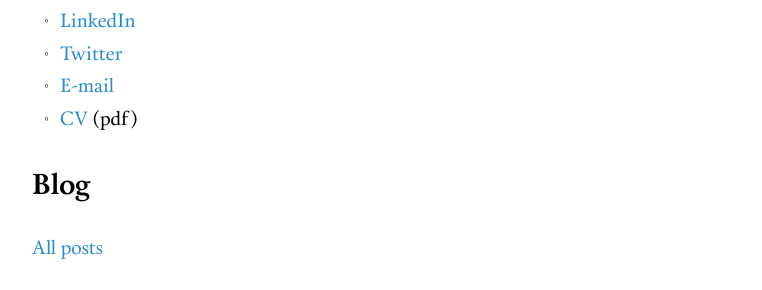
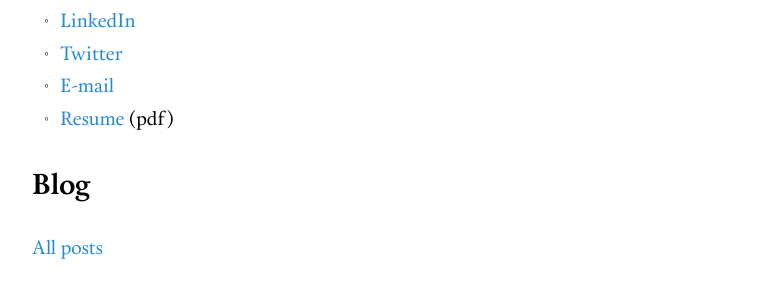
Before and after one commit to vegarsti/vegarsti.github.io, a Jekyll site: the page built from index.md, in a window 1280 px wide. Shown: the part 254-544 px from the top of the page, without its empty margins (258-1020 px from the left). Built offline with Jekyll 4.4.1, drawn with Linux system fonts in a browser that asks for light colours.

Commit message:
Add resume

```diff
--- a/index.md
+++ b/index.md
@@ -11,7 +11,7 @@ Some text about how I study statistics at [University of Oslo](http://google.com
 - [LinkedIn](https://no.linkedin.com/in/vegardstikbakke)
 - [Twitter](https://twitter.com/vegardstikbakke)
 - [E-mail](mailto:vegard.stikbakke@gmail.com)
-- [CV](https://google.com) (pdf)
+- [Resume](assets/pdf/resume.pdf) (pdf)
 
 ## Blog
 
```
Also changed, not shown: 1 other file.
